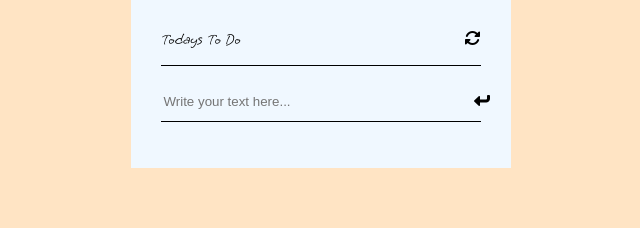
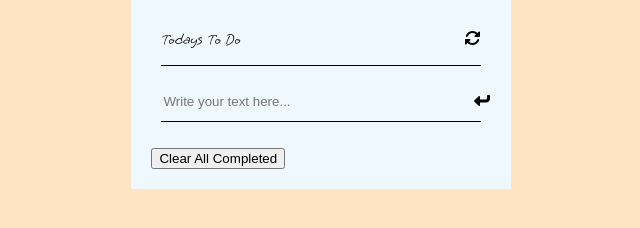
Before and after one commit to sajjadrajaee/TodoList, a website built with webpack: page src/index.html in a window 1280 px wide. Shown: the part 82-310 px from the top of the page, without its empty margins (319-959 px from the left). Built offline with nearby package versions, Linux system fonts and the light colour scheme.

Commit message:
Add complete Button

```diff
--- a/src/index.html
+++ b/src/index.html
@@ -23,6 +23,7 @@
           <span class="fa-solid fa-turn-down"></div>
         </div>
         <ul id="place"></ul>
+        <input type="button" class="completeButton" value="Clear All Completed" />
       </div>
     </div>
   </div>
```
